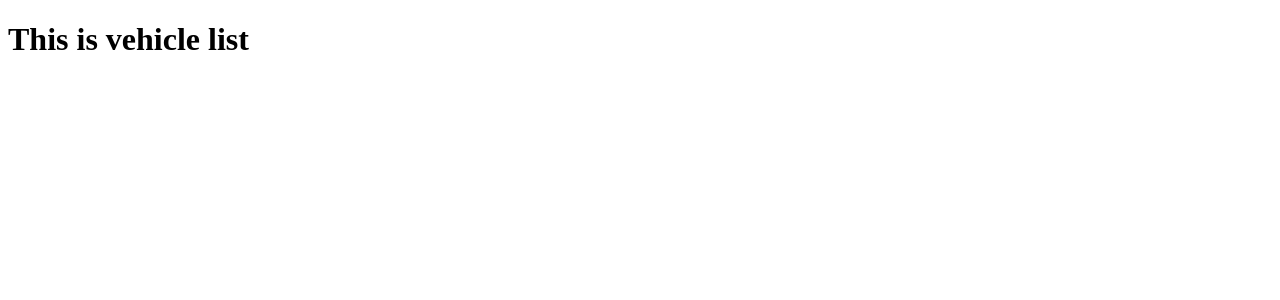
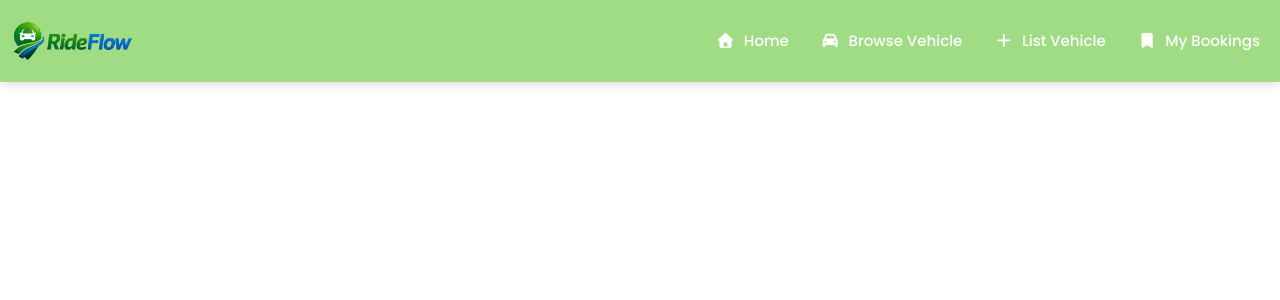
Before and after one commit to sujal-limbu/Ride-Flow, a Django app: page /vehicle_list/ in a window 1280 px wide. Shown: the top 300 px of the page. Run offline with Django 5.2, Linux system fonts and the light colour scheme; some libraries are stand-ins or nearby versions.

Commit message:
Refine UI

```diff
--- /dev/null
+++ b/core/static/css/index.css
@@ -0,0 +1,26 @@
+/* Font */
+body {
+    font-family: 'Poppins', sans-serif;
+}
+
+/* Navbar */
+.navbar {
+    box-shadow: 0 2px 10px rgba(86, 66, 66, 0.2);
+    background-color: #a0dc83 !important;
+}
+
+/* Nav Links */
+.navbar-nav .nav-link {
+    font-weight: 500;
+    font-size: 15px;
+    color: white !important;
+    transition: color 0.3s ease;
+}
+
+.navbar-nav .nav-link:hover {
+    color: #6e4545 !important;
+}
+
+.navbar-nav .nav-link i {
+    margin-right: 5px;
+}
--- /dev/null
+++ b/core/templates/base.html
@@ -0,0 +1,71 @@
+<!DOCTYPE html>
+<html lang="en">
+{% load static %}
+
+<head>
+    <meta charset="UTF-8">
+    <meta name="viewport" content="width=device-width, initial-scale=1.0">
+    <title>{% block title %}My Base{% endblock title %}</title>
+
+    <!-- Bootstrap Css -->
+    <link href="https://cdn.jsdelivr.net/npm/bootstrap@5.3.8/dist/css/bootstrap.min.css" rel="stylesheet"
+        integrity="sha384-sRIl4kxILFvY47J16cr9ZwB07vP4J8+LH7qKQnuqkuIAvNWLzeN8tE5YBujZqJLB" crossorigin="anonymous">
+
+    <!-- Custom Css -->
+     <link rel="stylesheet" href="{% static 'css/index.css' %}">
+
+    <!-- Google Fonts -->
+    <link href="https://fonts.googleapis.com/css2?family=Poppins:wght@400;500;600&display=swap" rel="stylesheet">
+
+    <!-- Font Awesome -->
+    <link rel="stylesheet" href="https://cdnjs.cloudflare.com/ajax/libs/font-awesome/7.0.1/css/all.min.css"
+        integrity="sha512-2SwdPD6INVrV/lHTZbO2nodKhrnDdJK9/kg2XD1r9uGqPo1cUbujc+IYdlYdEErWNu69gVcYgdxlmVmzTWnetw=="
+        crossorigin="anonymous" referrerpolicy="no-referrer" />
+
+
+    <style>
+
+    </style>
+
+</head>
+
+<body>
+
+    <nav class="navbar navbar-expand-lg bg navbar-dark py-3">
+        <div class="container-fluid">
+            <a class="navbar-brand" href="#"><img src="{% static 'images/ride_flow_logo_cropped.png' %}"
+                    alt="RideFlow Logo"
+                    style="height: 40px; width: auto; max-width: 160px; object-fit: contain; display: block;"></a>
+            <button class="navbar-toggler" type="button" data-bs-toggle="collapse"
+                data-bs-target="#navbarSupportedContent" aria-controls="navbarSupportedContent" aria-expanded="false"
+                aria-label="Toggle navigation">
+                <span class="navbar-toggler-icon"></span>
+            </button>
+            <div class="collapse navbar-collapse" id="navbarSupportedContent">
+                <ul class="navbar-nav ms-auto mb-2 mb-lg-0 gap-3 text-color: white">
+                    <li class="nav-item">
+                        <a class="nav-link active" aria-current="page" href="{% url 'index' %}"><i class="fa-solid fa-house"></i> Home</a>
+                    </li>
+                    <li class="nav-item">
+                        <a class="nav-link active" aria-current="page" href="{% url 'vehicle_list' %}"><i class="fa-solid fa-car"></i> Browse Vehicle</a>
+                    </li>
+                    <li class="nav-item">
+                        <a class="nav-link active" aria-current="page" href="{% url 'add_vehicle' %}"><i class="fa-solid fa-plus"></i> List Vehicle</a>
+                    </li>
+                    <li class="nav-item">
+                        <a class="nav-link active" aria-current="page" href="{% url 'my_bookings' %}"><i class="fa-solid fa-bookmark"></i> My Bookings</a>
+                    </li>
+                </ul>
+            </div>
+        </div>
+    </nav>
+
+    {% block content %}
+    {% endblock content %}
+    <!-- Bootstrap JS -->
+    <script src="https://cdn.jsdelivr.net/npm/bootstrap@5.3.8/dist/js/bootstrap.bundle.min.js"
+        integrity="sha384-FKyoEForCGlyvwx9Hj09JcYn3nv7wiPVlz7YYwJrWVcXK/BmnVDxM+D2scQbITxI"
+        crossorigin="anonymous"></script>
+</body>
+
+</html>
--- /dev/null
+++ b/core/templates/core/add_vehicle.html
@@ -0,0 +1,4 @@
+{% extends "base.html" %}
+{% block content %}
+
+{% endblock content %}
--- /dev/null
+++ b/core/templates/core/my_bookings.html
@@ -0,0 +1,4 @@
+{% extends "base.html" %}
+{% block content %}
+
+{% endblock content %}
--- a/core/templates/core/vehicle_list.html
+++ b/core/templates/core/vehicle_list.html
@@ -1,11 +1,4 @@
-<!DOCTYPE html>
-<html lang="en">
-<head>
-    <meta charset="UTF-8">
-    <meta name="viewport" content="width=device-width, initial-scale=1.0">
-    <title>Document</title>
-</head>
-<body>
-    <h1>This is vehicle list </h1>
-</body>
-</html>
+{% extends "base.html" %}
+{% block content %}
+
+{% endblock content %}
--- a/core/urls.py
+++ b/core/urls.py
@@ -4,5 +4,7 @@ from . import views
 urlpatterns = [
     path('' , views.index , name = 'index' ),
     path('vehicle_list/' , views.vehicle_list , name = 'vehicle_list' ),
+    path('add_vehicle/' , views.add_vehicle , name = 'add_vehicle' ),
+    path('my_bookings/' , views.my_bookings , name = 'my_bookings' ),
     path('vehicle_detail/<int:vehicle_id/' , views.vehicle_detail , name = 'vehicle_detail' ),
 ]
--- a/core/views.py
+++ b/core/views.py
@@ -6,5 +6,11 @@ def index(request):
 def vehicle_list(request):
     return render(request , 'core/vehicle_list.html')
 
+def add_vehicle(request):
+    return render(request , 'core/add_vehicle.html')
+
+def my_bookings(request):
+    return render(request , 'core/my_bookings.html')
+
 def vehicle_detail(request , vehicle_id ):
     return render(request , 'core/vehicle_detail.html')
```
Also changed, not shown: core/templates/core/home.html (+5 -11 lines), core/static/images/ride_flow_logo.png (added), core/static/images/ride_flow_logo_cropped.png (added).
